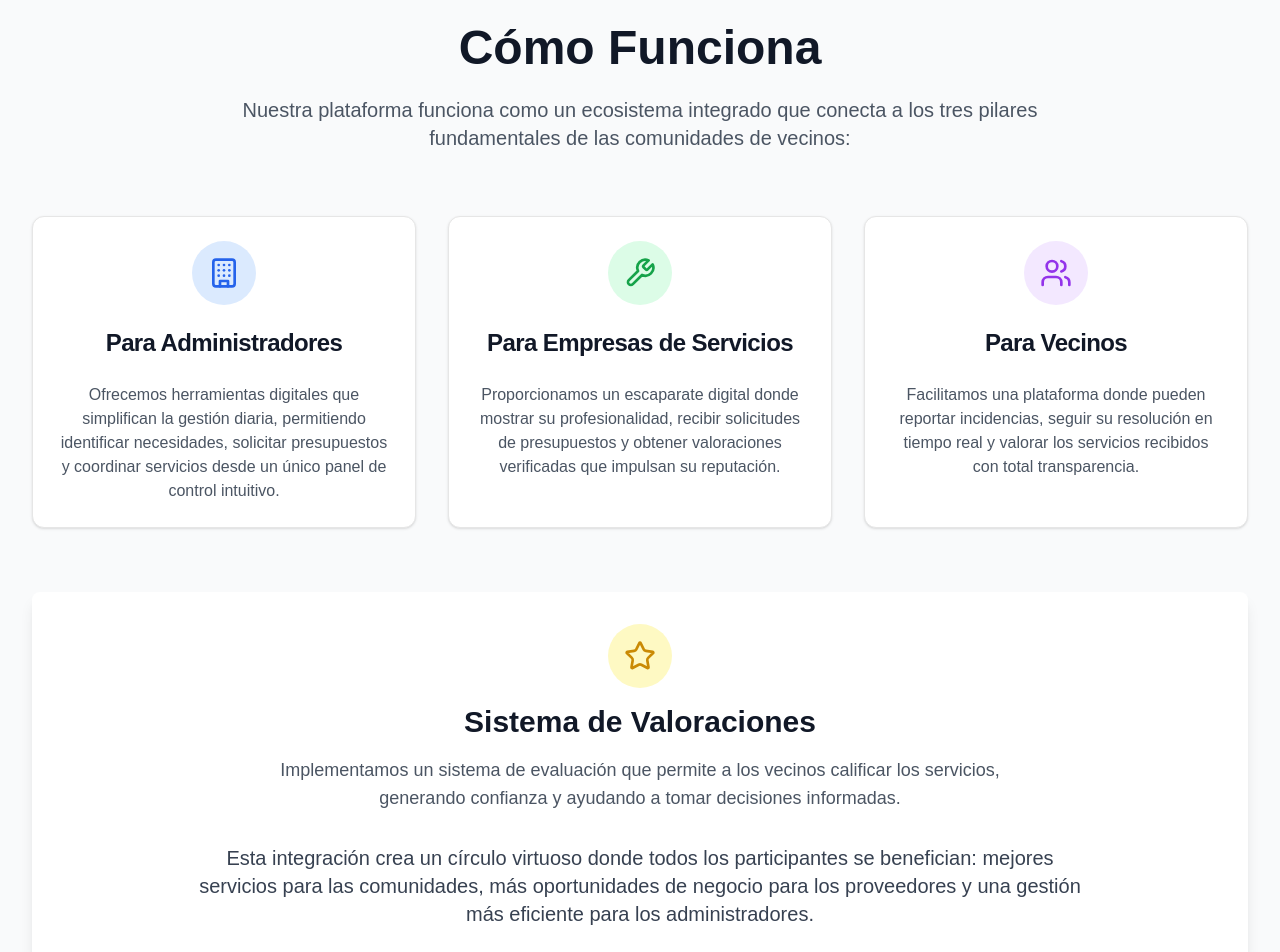
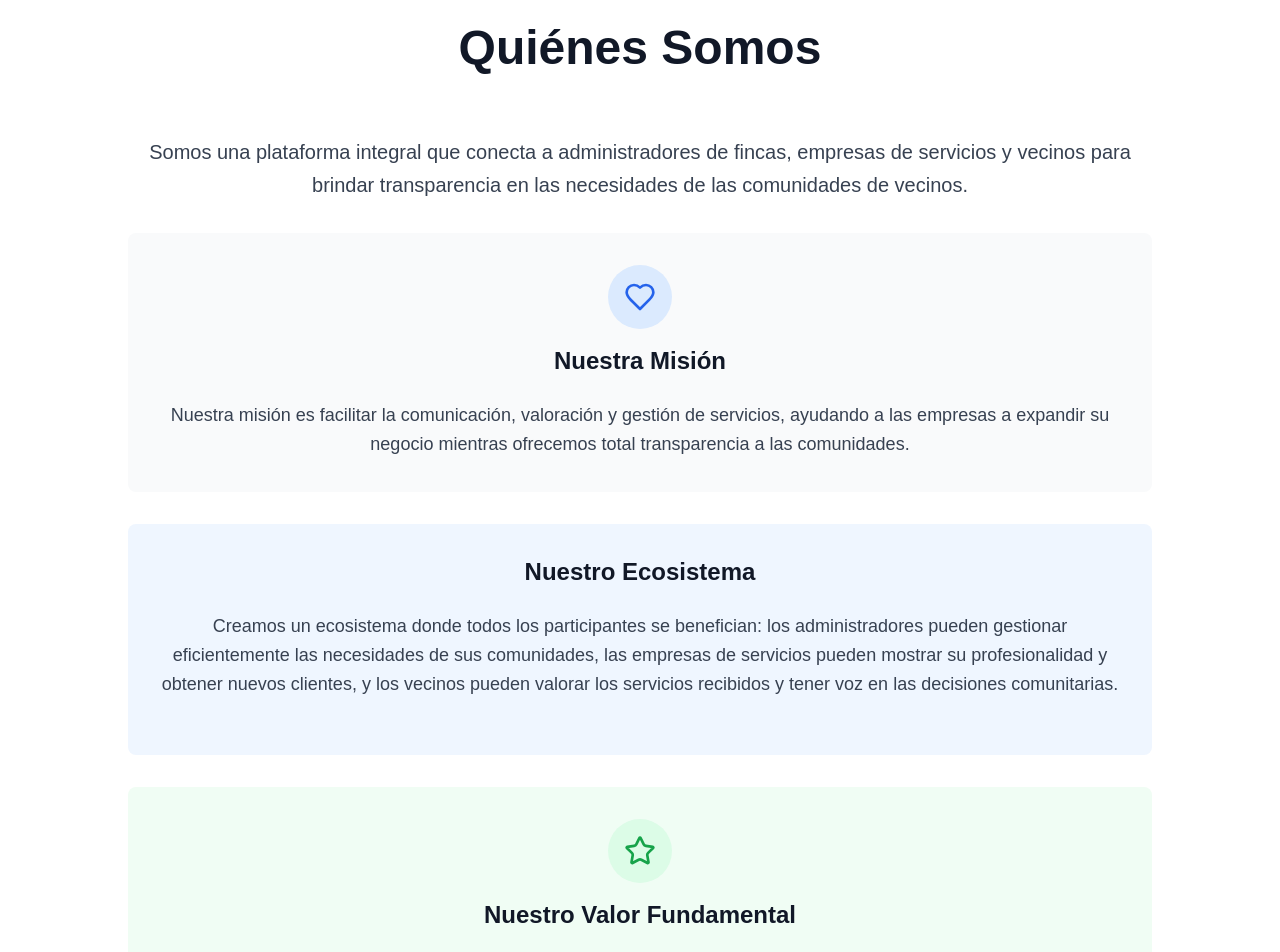
Before and after one commit to Hubit85/HubitApp, a Next.js app: page / in a window 1280 px wide. Shown: the part 940-1892 px from the top of the page. Built offline with nearby package versions, Linux system fonts and the light colour scheme.

Commit message:
feat(homepage): Add "Who We Are" section

```diff
--- a/src/pages/index.tsx
+++ b/src/pages/index.tsx
@@ -5,7 +5,7 @@ import Link from "next/link";
 import { Header } from "@/components/layout/Header";
 import { useLanguage } from "@/contexts/LanguageContext";
 import { Card, CardContent, CardHeader, CardTitle } from "@/components/ui/card";
-import { Users, Building, Wrench, Star, TrendingUp } from "lucide-react";
+import { Users, Building, Wrench, Star, TrendingUp, Heart } from "lucide-react";
 
 export default function Home() {
   const { t } = useLanguage();
@@ -55,6 +55,56 @@ export default function Home() {
               >
                 <Link href="/auth/login">{t("login")}</Link>
               </Button>
+            </div>
+          </div>
+        </section>
+
+        {/* Quiénes Somos Section */}
+        <section className="w-full py-20 px-4 sm:px-6 lg:px-8 bg-white">
+          <div className="max-w-7xl mx-auto">
+            <div className="text-center mb-16">
+              <h2 className="text-4xl md:text-5xl font-bold text-gray-900 mb-6">
+                Quiénes Somos
+              </h2>
+            </div>
+
+            <div className="max-w-5xl mx-auto space-y-8">
+              <div className="text-center">
+                <p className="text-xl text-gray-700 leading-relaxed">
+                  Somos una plataforma integral que conecta a administradores de fincas, empresas de servicios y vecinos para brindar transparencia en las necesidades de las comunidades de vecinos.
+                </p>
+              </div>
+
+              <div className="bg-gray-50 rounded-lg p-8">
+                <div className="text-center mb-6">
+                  <div className="mx-auto mb-4 p-3 bg-blue-100 rounded-full w-16 h-16 flex items-center justify-center">
+                    <Heart className="h-8 w-8 text-blue-600" />
+                  </div>
+                  <h3 className="text-2xl font-bold text-gray-900 mb-4">Nuestra Misión</h3>
+                </div>
+                <p className="text-lg text-gray-700 leading-relaxed text-center">
+                  Nuestra misión es facilitar la comunicación, valoración y gestión de servicios, ayudando a las empresas a expandir su negocio mientras ofrecemos total transparencia a las comunidades.
+                </p>
+              </div>
+
+              <div className="bg-blue-50 rounded-lg p-8">
+                <h3 className="text-2xl font-bold text-gray-900 mb-6 text-center">Nuestro Ecosistema</h3>
+                <p className="text-lg text-gray-700 leading-relaxed text-center mb-6">
+                  Creamos un ecosistema donde todos los participantes se benefician: los administradores pueden gestionar eficientemente las necesidades de sus comunidades, las empresas de servicios pueden mostrar su profesionalidad y obtener nuevos clientes, y los vecinos pueden valorar los servicios recibidos y tener voz en las decisiones comunitarias.
+                </p>
+              </div>
+
+              <div className="bg-green-50 rounded-lg p-8">
+                <div className="text-center mb-6">
+                  <div className="mx-auto mb-4 p-3 bg-green-100 rounded-full w-16 h-16 flex items-center justify-center">
+                    <Star className="h-8 w-8 text-green-600" />
+                  </div>
+                  <h3 className="text-2xl font-bold text-gray-900 mb-4">Nuestro Valor Fundamental</h3>
+                </div>
+                <p className="text-lg text-gray-700 leading-relaxed text-center">
+                  La transparencia es nuestro valor fundamental, permitiendo que todas las partes involucradas tengan acceso a la información relevante, facilitando la toma de decisiones y mejorando la calidad de vida en las comunidades de vecinos.
+                </p>
+              </div>
             </div>
           </div>
         </section>
```
